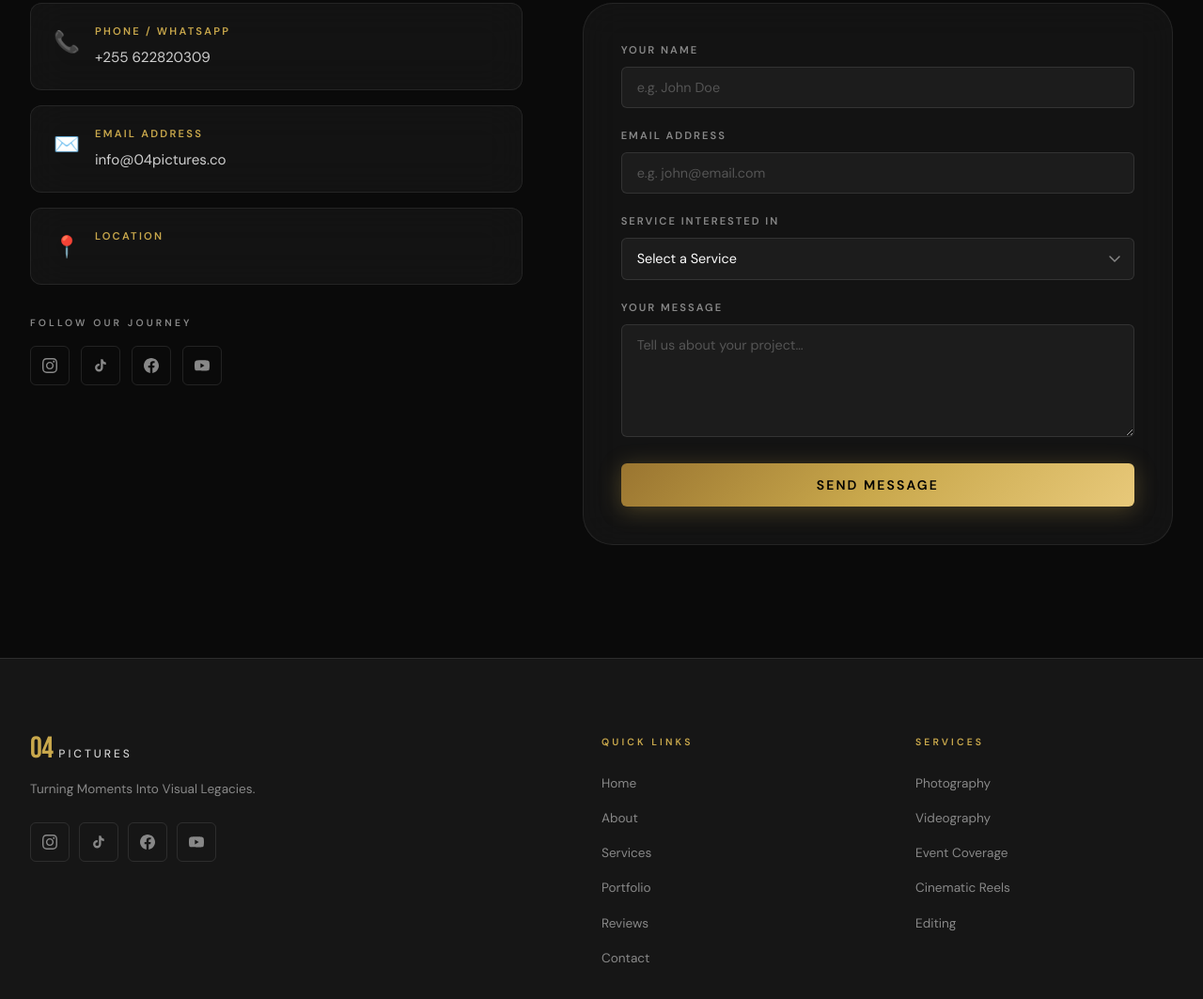
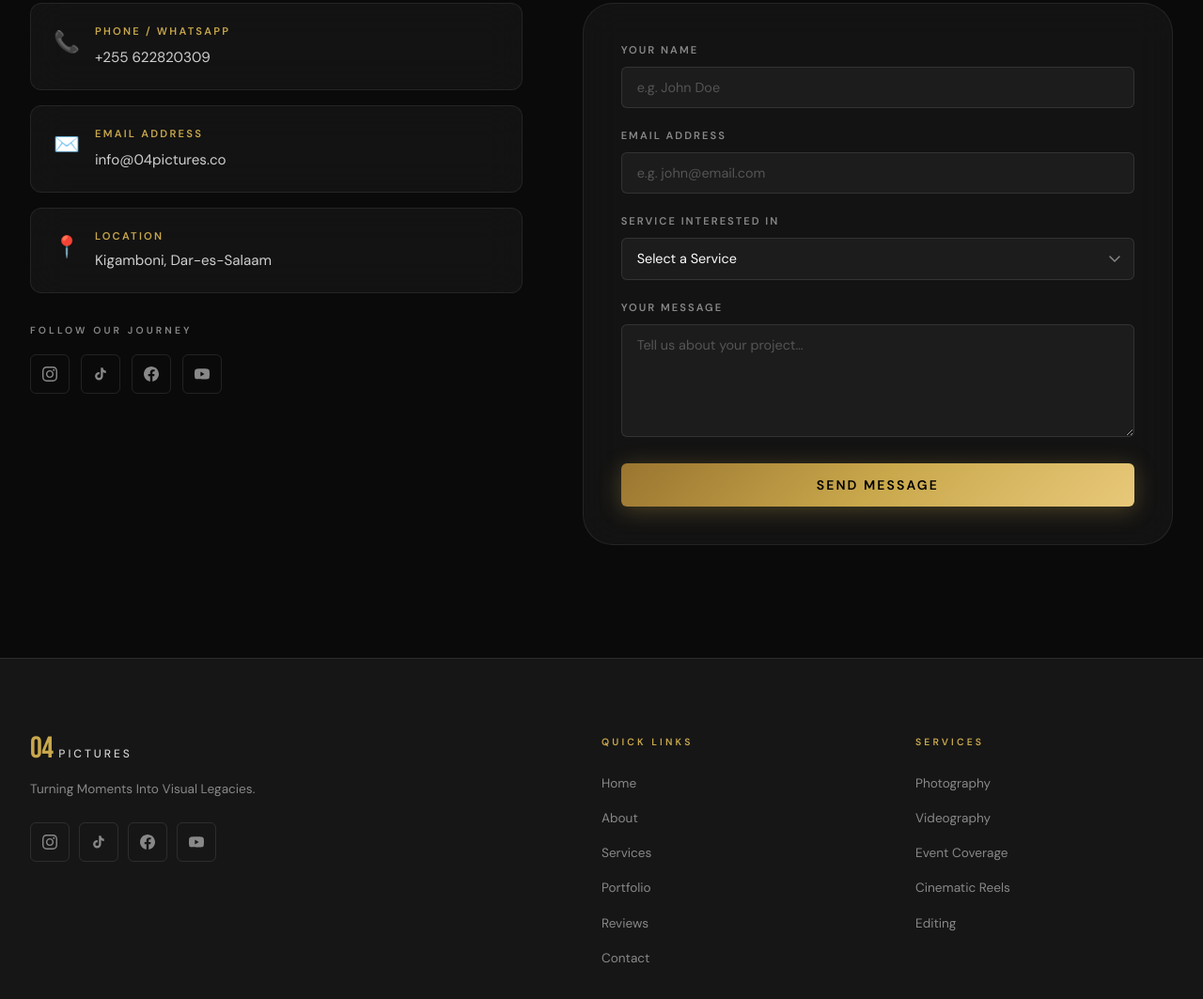
Before and after one commit to marley-NEWTON/04_Pictures, a plain HTML site: page index.html in a window 1280 px wide. Shown: the part 8934-9997 px from the top of the page at 94% size. Drawn offline with nearby package versions, Linux system fonts and the light colour scheme; a script that the page names is missing.

Commit message:
commit changes

```diff
--- a/index.html
+++ b/index.html
@@ -794,7 +794,7 @@
             <div>
               <h4 data-en="Location" data-sw="Mahali">Location</h4>
               <!-- REPLACE WITH ACTUAL LOCATION -->
-              <p data-en="Kigamboni, Dar-es-Salaam" data-sw="Kigamboni, Dar-es-Salaam"></p>
+              <p data-en="Kigamboni, Dar-es-Salaam" data-sw="Kigamboni, Dar-es-Salaam">Kigamboni, Dar-es-Salaam</p>
             </div>
           </div>
 
```
